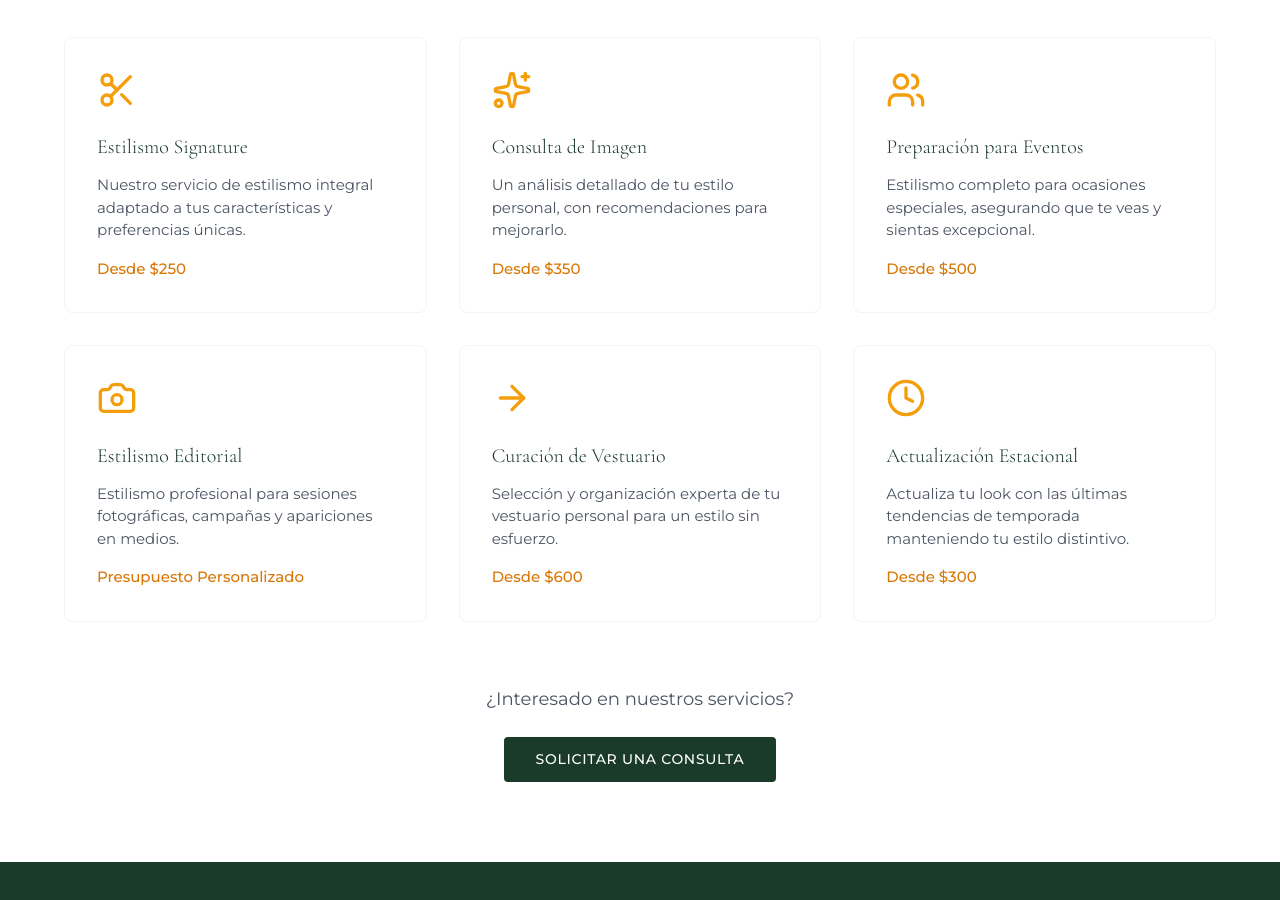
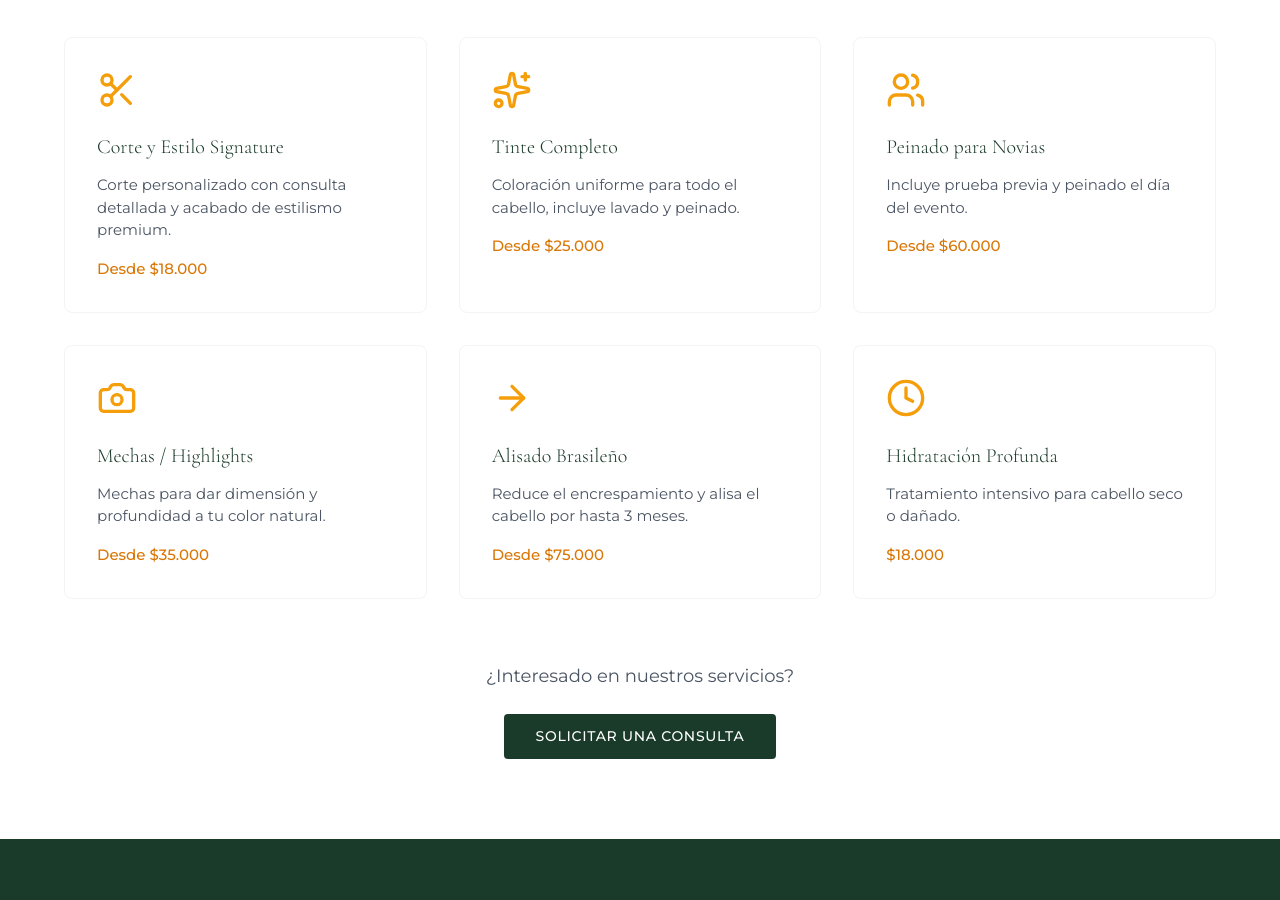
Before and after one commit to JoseManuelOberreuter/Bonsai, a Vue app: page / in a window 1280 px wide. Shown: the part 2460-3360 px from the top of the page. Built offline with nearby package versions, Linux system fonts and the light colour scheme.

Commit message:
feat: Update ServicesSection

```diff
--- a/src/components/ServicesSection.vue
+++ b/src/components/ServicesSection.vue
@@ -30,39 +30,39 @@ import { Scissors, Sparkles, Camera, Users, ArrowRight, Clock } from 'lucide-vue
 const services = [
   {
     icon: Scissors,
-    title: 'Estilismo Signature',
-    description: 'Nuestro servicio de estilismo integral adaptado a tus características y preferencias únicas.',
-    price: 'Desde $250'
+    title: 'Corte y Estilo Signature',
+    description: 'Corte personalizado con consulta detallada y acabado de estilismo premium.',
+    price: 'Desde $18.000'
   },
   {
     icon: Sparkles,
-    title: 'Consulta de Imagen',
-    description: 'Un análisis detallado de tu estilo personal, con recomendaciones para mejorarlo.',
-    price: 'Desde $350'
+    title: 'Tinte Completo',
+    description: 'Coloración uniforme para todo el cabello, incluye lavado y peinado.',
+    price: 'Desde $25.000'
   },
   {
     icon: Users,
-    title: 'Preparación para Eventos',
-    description: 'Estilismo completo para ocasiones especiales, asegurando que te veas y sientas excepcional.',
-    price: 'Desde $500'
+    title: 'Peinado para Novias',
+    description: 'Incluye prueba previa y peinado el día del evento.',
+    price: 'Desde $60.000'
   },
   {
     icon: Camera,
-    title: 'Estilismo Editorial',
-    description: 'Estilismo profesional para sesiones fotográficas, campañas y apariciones en medios.',
-    price: 'Presupuesto Personalizado'
+    title: 'Mechas / Highlights',
+    description: 'Mechas para dar dimensión y profundidad a tu color natural.',
+    price: 'Desde $35.000'
   },
   {
     icon: ArrowRight,
-    title: 'Curación de Vestuario',
-    description: 'Selección y organización experta de tu vestuario personal para un estilo sin esfuerzo.',
-    price: 'Desde $600'
+    title: 'Alisado Brasileño',
+    description: 'Reduce el encrespamiento y alisa el cabello por hasta 3 meses.',
+    price: 'Desde $75.000'
   },
   {
     icon: Clock,
-    title: 'Actualización Estacional',
-    description: 'Actualiza tu look con las últimas tendencias de temporada manteniendo tu estilo distintivo.',
-    price: 'Desde $300'
+    title: 'Hidratación Profunda',
+    description: 'Tratamiento intensivo para cabello seco o dañado.',
+    price: '$18.000'
   }
 ]
 </script>
```
